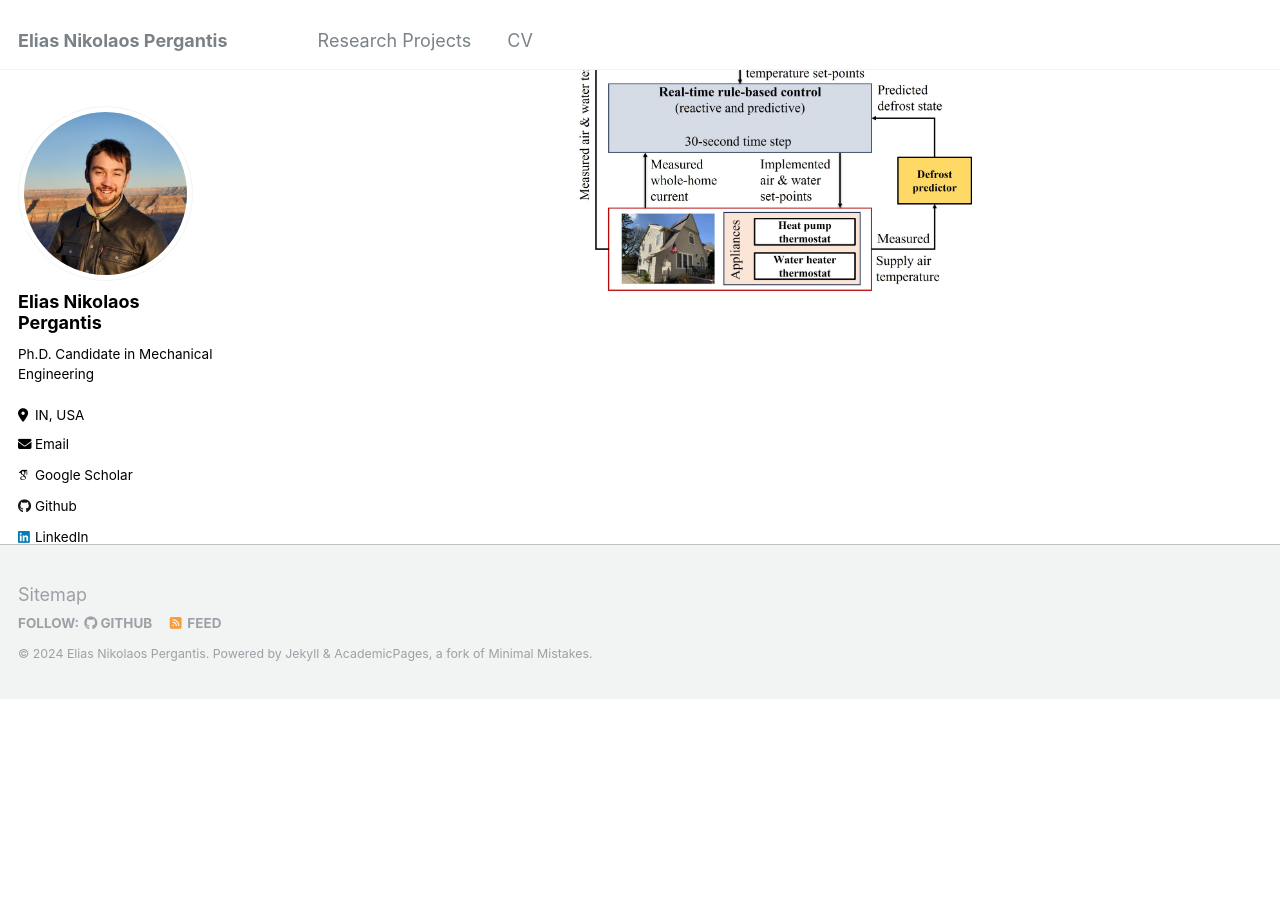
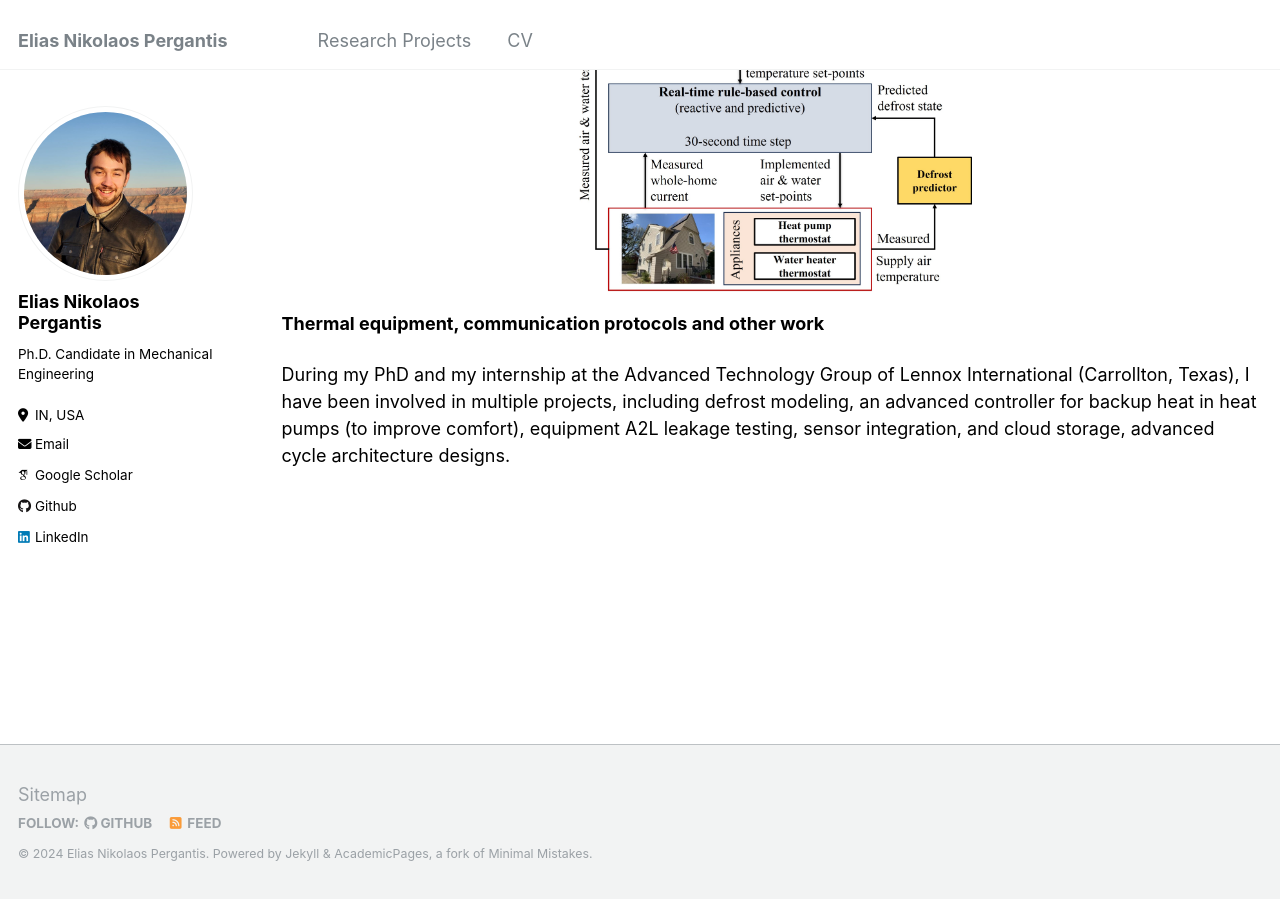
Before and after one commit to epergant/epergant.github.io, a Jekyll site: the page built from _pages/publications.md, in a window 1280 px wide and 900 px high, scrolled down 2346 px. Built offline with Jekyll 4.4.1, drawn with Linux system fonts in a browser that asks for light colours; some web fonts are replaced; before the commit the page ends 3046 px from its top, so only the background shows below that.

Commit message:
Update publications.md

```diff
--- a/_pages/publications.md
+++ b/_pages/publications.md
@@ -46,3 +46,7 @@ In this work, we developed a novel smart controller (USPTO preliminary disclosur
 <div style="text-align: center;">
   <img src="../images/flow_chart_updated.jpg" alt="Alt Text" width="400" height="400">
 </div>
+
+**Thermal equipment, communication protocols and other work**
+
+During my PhD and my internship at the Advanced Technology Group of Lennox International (Carrollton, Texas), I have been involved in multiple projects, including defrost modeling, an advanced controller for backup heat in heat pumps (to improve comfort), equipment A2L leakage testing, sensor integration, and cloud storage, advanced cycle architecture designs.
```
